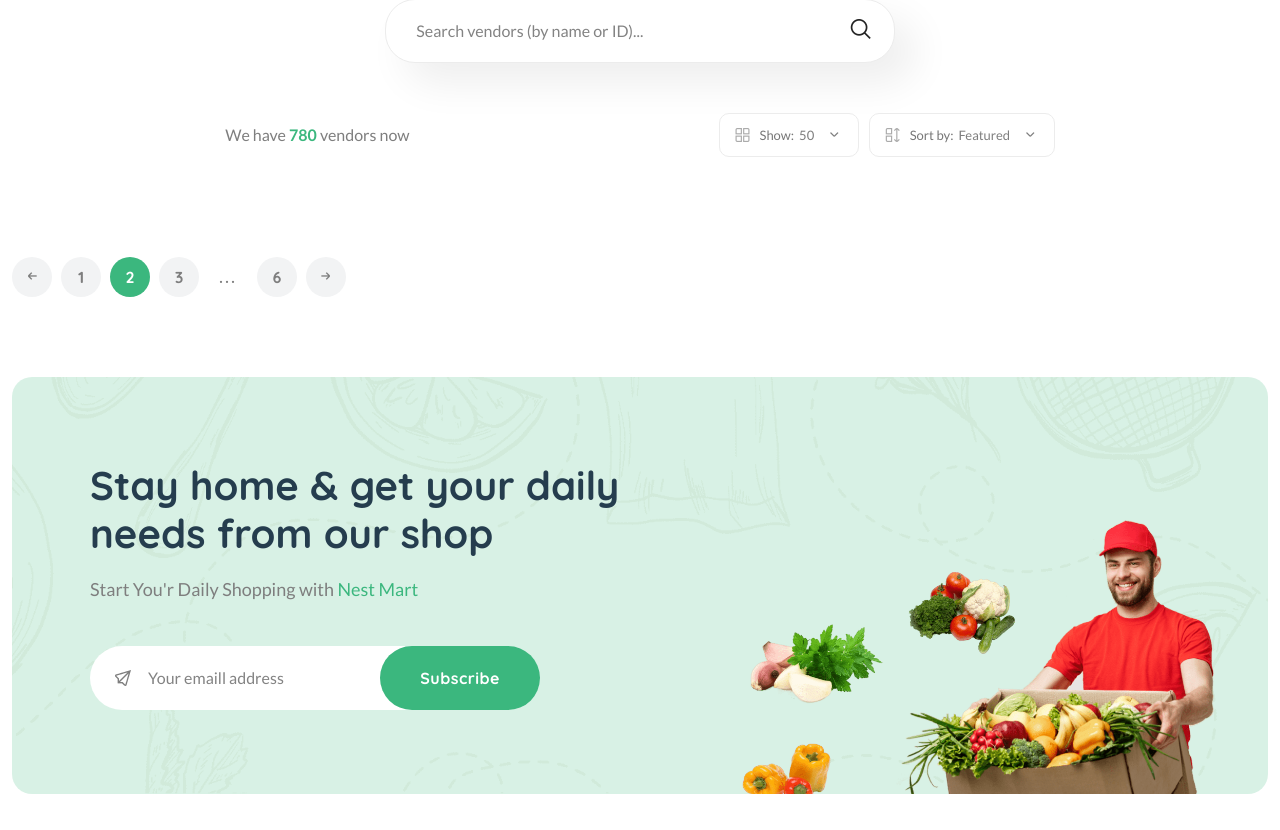
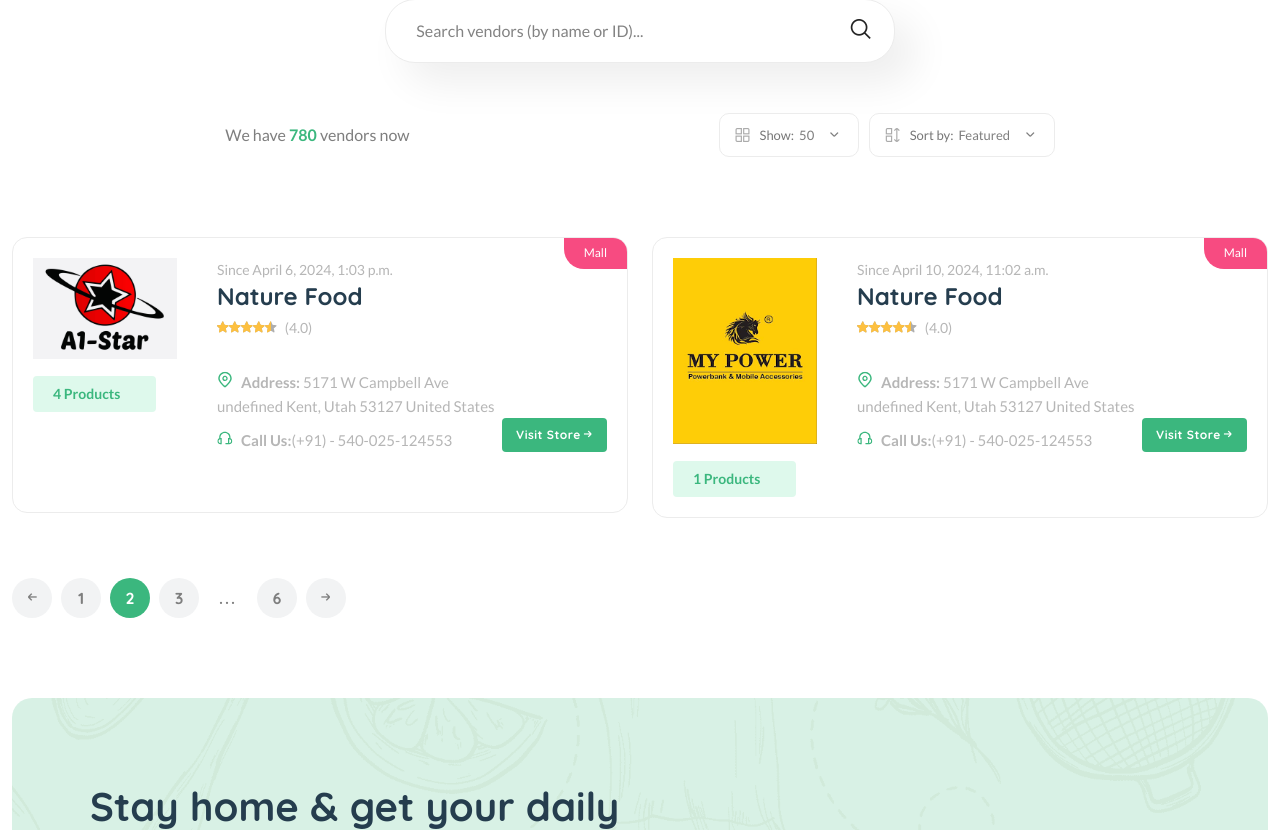
Before and after one commit to IDKBlink/FYP, a Django app: page /vendors/ in a window 1280 px wide. Shown: the part 617-1447 px from the top of the page. Run offline with Django 5.2, Linux system fonts and the light colour scheme; data comes from the database, SQL or seed files in the repository; both versions use the stored data as it was after the commit; some libraries are stand-ins or nearby versions.

Commit message:
Added the total number of vendors and How many product does they content in the category and added the date.

```diff
--- a/templates/core/vendor-list.html
+++ b/templates/core/vendor-list.html
@@ -78,7 +78,7 @@
                     </div>
                 </div>
                 <div class="row vendor-grid">
-                    {% for v in Vendors %}
+                    {% for v in vendors %}
                     <div class="col-lg-6 col-md-6 col-12 col-sm-6">
                         <div class="vendor-wrap style-2 mb-40">
                             <div class="product-badges product-badges-position product-badges-mrg">
@@ -87,17 +87,17 @@
                             <div class="vendor-img-action-wrap">
                                 <div class="vendor-img">
                                     <a href="vendor-details-1.html">
-                                        <img class="default-img" src="assets/imgs/vendor/vendor-1.png" alt="" />
+                                        <img class="default-img" src="{{v.image.url}}" alt="" />
                                     </a>
                                 </div>
                                 <div class="mt-10">
-                                    <span class="font-small total-product">380 products</span>
+                                    <span class="font-small total-product">{{v.product.all.count}} Products</span>
                                 </div>
                             </div>
                             <div class="vendor-content-wrap">
                                 <div class="mb-30">
                                     <div class="product-category">
-                                        <span class="text-muted">Since 2012</span>
+                                        <span class="text-muted">Since {{v.date}}</span>
                                     </div>
                                     <h4 class="mb-5"><a href="vendor-details-1.html">Nature Food</a></h4>
                                     <div class="product-rate-cover">
```
Also changed, not shown: db.sqlite3, media/category/mypower_charger_template.jpg (added), media/user_1/mypower.png (added), media/user_1/mypower_QUE7jZL.png (added), media/user_1/mypower_TUF3Ey6.png (added), media/user_1/mypower_charger_template.jpg (added), media/user_1/mypower_charger_template_85HHhHa.jpg (added), media/user_1/mypower_charger_template_aLB2SDV.jpg (added), media/user_1/mypower_kGT0EFa.png (added).
